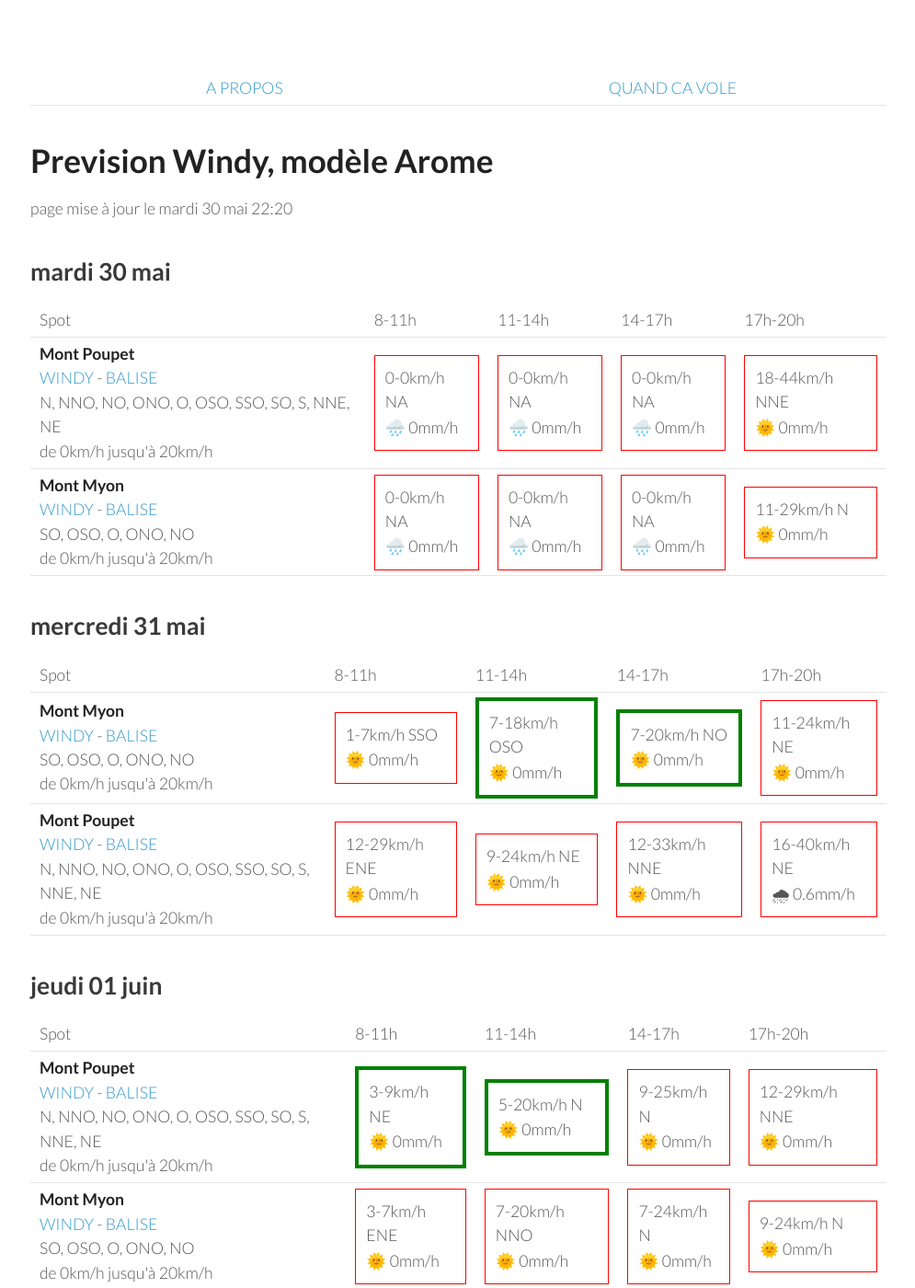
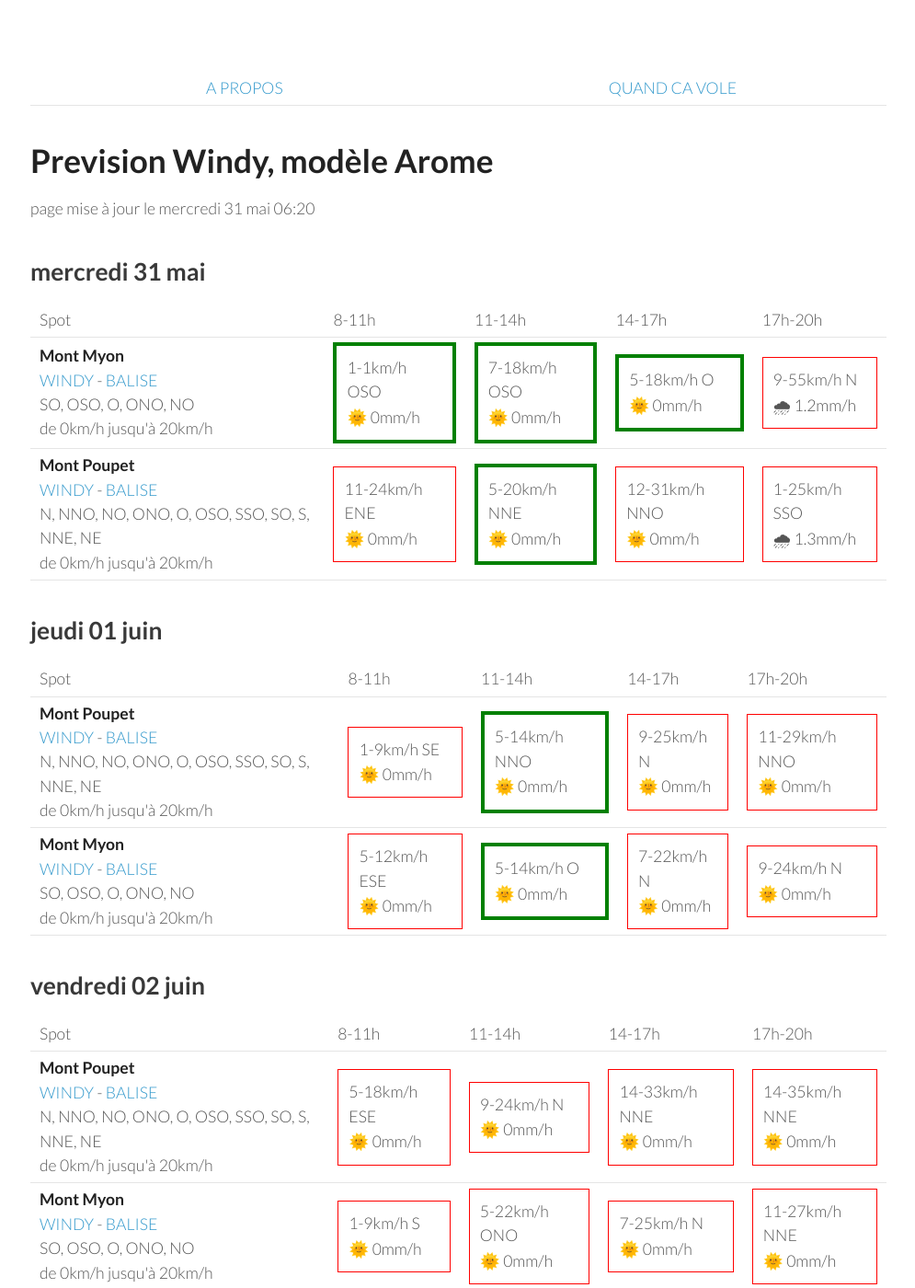
Before and after one commit to parapente-dans-le-nord/parapente-dans-le-nord.github.io, a Jekyll site: the page built from jura.markdown, in a window 1280 px wide and 1400 px high. Shown: the whole window at 92% size, without its empty margins (25-1020 px from the left). Built offline with Jekyll 4.4.1, drawn with Linux system fonts in a browser that asks for light colours; some of the changed text lies outside the part shown.

Commit message:
update index.markdown

```diff
--- a/jura.markdown
+++ b/jura.markdown
@@ -7,42 +7,8 @@ title:  "Tous les spots"
 {: .links}
 
 # Prevision Windy, modèle Arome
-page mise à jour le mardi 30 mai 22:20
+page mise à jour le mercredi 31 mai 06:20
 
-## mardi 30 mai
-
-{::nomarkdown}
-<table>
-  <tbody>
-    <tr>
-      <td>Spot</td>
-      <td>8-11h</td>
-      <td>11-14h</td>
-      <td>14-17h</td>
-      <td>17h-20h</td>
-    </tr>
-<tr>
-        <td><strong>Mont Poupet</strong><br><a href="https://windy.com/46.970/5.876?46.541,5.876,8">WINDY</a> - <span class=""><a href="http://www.balisemeteo.com/balise.php?idBalise=92">BALISE</a> </span><br> <span class="vent-favorable">N, NNO, NO, ONO, O, OSO, SSO, SO, S, NNE, NE</span><br><span class="force-vent">de 0km/h jusqu'à 20km/h</span> </td>
-
-            <td><div class="not-flyable"><p>0-0km/h NA</p><p>🌧️ 0mm/h</p></div></td>
-            <td><div class="not-flyable"><p>0-0km/h NA</p><p>🌧️ 0mm/h</p></div></td>
-            <td><div class="not-flyable"><p>0-0km/h NA</p><p>🌧️ 0mm/h</p></div></td>
-            <td><div class="not-flyable"><p>18-44km/h NNE</p><p>🌞 0mm/h</p></div></td>
-
-    </tr>
-<tr>
-        <td><strong>Mont Myon</strong><br><a href="https://windy.com/46.331/5.397?45.898,5.394,8,m:eWoagj8">WINDY</a> - <span class=""><a href="http://www.balisemeteo.com/balise.php?idBalise=70">BALISE</a> </span><br> <span class="vent-favorable">SO, OSO, O, ONO, NO</span><br><span class="force-vent">de 0km/h jusqu'à 20km/h</span> </td>
-
-            <td><div class="not-flyable"><p>0-0km/h NA</p><p>🌧️ 0mm/h</p></div></td>
-            <td><div class="not-flyable"><p>0-0km/h NA</p><p>🌧️ 0mm/h</p></div></td>
-            <td><div class="not-flyable"><p>0-0km/h NA</p><p>🌧️ 0mm/h</p></div></td>
-            <td><div class="not-flyable"><p>11-29km/h N</p><p>🌞 0mm/h</p></div></td>
-
-    </tr>
-
-</tbody>
-</table>
-{:/}
 ## mercredi 31 mai
 
 {::nomarkdown}
@@ -58,20 +24,20 @@ page mise à jour le mardi 30 mai 22:20
 <tr>
         <td><strong>Mont Myon</strong><br><a href="https://windy.com/46.331/5.397?45.898,5.394,8,m:eWoagj8">WINDY</a> - <span class=""><a href="http://www.balisemeteo.com/balise.php?idBalise=70">BALISE</a> </span><br> <span class="vent-favorable">SO, OSO, O, ONO, NO</span><br><span class="force-vent">de 0km/h jusqu'à 20km/h</span> </td>
 
-            <td><div class="not-flyable"><p>1-7km/h SSO</p><p>🌞 0mm/h</p></div></td>
+            <td><div class="flyable"><p>1-1km/h OSO</p><p>🌞 0mm/h</p></div></td>
             <td><div class="flyable"><p>7-18km/h OSO</p><p>🌞 0mm/h</p></div></td>
-            <td><div class="flyable"><p>7-20km/h NO</p><p>🌞 0mm/h</p></div></td>
-            <td><div class="not-flyable"><p>11-24km/h NE</p><p>🌞 0mm/h</p></div></td>
+            <td><div class="flyable"><p>5-18km/h O</p><p>🌞 0mm/h</p></div></td>
+            <td><div class="not-flyable"><p>9-55km/h N</p><p>🌧 1.2mm/h</p></div></td>
 
 
     </tr>
 <tr>
         <td><strong>Mont Poupet</strong><br><a href="https://windy.com/46.970/5.876?46.541,5.876,8">WINDY</a> - <span class=""><a href="http://www.balisemeteo.com/balise.php?idBalise=92">BALISE</a> </span><br> <span class="vent-favorable">N, NNO, NO, ONO, O, OSO, SSO, SO, S, NNE, NE</span><br><span class="force-vent">de 0km/h jusqu'à 20km/h</span> </td>
 
-            <td><div class="not-flyable"><p>12-29km/h ENE</p><p>🌞 0mm/h</p></div></td>
-            <td><div class="not-flyable"><p>9-24km/h NE</p><p>🌞 0mm/h</p></div></td>
-            <td><div class="not-flyable"><p>12-33km/h NNE</p><p>🌞 0mm/h</p></div></td>
-            <td><div class="not-flyable"><p>16-40km/h NE</p><p>🌧 0.6mm/h</p></div></td>
+            <td><div class="not-flyable"><p>11-24km/h ENE</p><p>🌞 0mm/h</p></div></td>
+            <td><div class="flyable"><p>5-20km/h NNE</p><p>🌞 0mm/h</p></div></td>
+            <td><div class="not-flyable"><p>12-31km/h NNO</p><p>🌞 0mm/h</p></div></td>
+            <td><div class="not-flyable"><p>1-25km/h SSO</p><p>🌧 1.3mm/h</p></div></td>
 
 
     </tr>
@@ -94,19 +60,19 @@ page mise à jour le mardi 30 mai 22:20
 <tr>
         <td><strong>Mont Poupet</strong><br><a href="https://windy.com/46.970/5.876?46.541,5.876,8">WINDY</a> - <span class=""><a href="http://www.balisemeteo.com/balise.php?idBalise=92">BALISE</a> </span><br> <span class="vent-favorable">N, NNO, NO, ONO, O, OSO, SSO, SO, S, NNE, NE</span><br><span class="force-vent">de 0km/h jusqu'à 20km/h</span> </td>
 
-            <td><div class="flyable"><p>3-9km/h NE</p><p>🌞 0mm/h</p></div></td>
-            <td><div class="flyable"><p>5-20km/h N</p><p>🌞 0mm/h</p></div></td>
+            <td><div class="not-flyable"><p>1-9km/h SE</p><p>🌞 0mm/h</p></div></td>
+            <td><div class="flyable"><p>5-14km/h NNO</p><p>🌞 0mm/h</p></div></td>
             <td><div class="not-flyable"><p>9-25km/h N</p><p>🌞 0mm/h</p></div></td>
-            <td><div class="not-flyable"><p>12-29km/h NNE</p><p>🌞 0mm/h</p></div></td>
+            <td><div class="not-flyable"><p>11-29km/h NNO</p><p>🌞 0mm/h</p></div></td>
 
 
     </tr>
 <tr>
         <td><strong>Mont Myon</strong><br><a href="https://windy.com/46.331/5.397?45.898,5.394,8,m:eWoagj8">WINDY</a> - <span class=""><a href="http://www.balisemeteo.com/balise.php?idBalise=70">BALISE</a> </span><br> <span class="vent-favorable">SO, OSO, O, ONO, NO</span><br><span class="force-vent">de 0km/h jusqu'à 20km/h</span> </td>
 
-            <td><div class="not-flyable"><p>3-7km/h ENE</p><p>🌞 0mm/h</p></div></td>
-            <td><div class="not-flyable"><p>7-20km/h NNO</p><p>🌞 0mm/h</p></div></td>
-            <td><div class="not-flyable"><p>7-24km/h N</p><p>🌞 0mm/h</p></div></td>
+            <td><div class="not-flyable"><p>5-12km/h ESE</p><p>🌞 0mm/h</p></div></td>
+            <td><div class="flyable"><p>5-14km/h O</p><p>🌞 0mm/h</p></div></td>
+            <td><div class="not-flyable"><p>7-22km/h N</p><p>🌞 0mm/h</p></div></td>
             <td><div class="not-flyable"><p>9-24km/h N</p><p>🌞 0mm/h</p></div></td>
 
 
@@ -128,22 +94,22 @@ page mise à jour le mardi 30 mai 22:20
       <td>17h-20h</td>
     </tr>
 <tr>
-        <td><strong>Mont Myon</strong><br><a href="https://windy.com/46.331/5.397?45.898,5.394,8,m:eWoagj8">WINDY</a> - <span class=""><a href="http://www.balisemeteo.com/balise.php?idBalise=70">BALISE</a> </span><br> <span class="vent-favorable">SO, OSO, O, ONO, NO</span><br><span class="force-vent">de 0km/h jusqu'à 20km/h</span> </td>
+        <td><strong>Mont Poupet</strong><br><a href="https://windy.com/46.970/5.876?46.541,5.876,8">WINDY</a> - <span class=""><a href="http://www.balisemeteo.com/balise.php?idBalise=92">BALISE</a> </span><br> <span class="vent-favorable">N, NNO, NO, ONO, O, OSO, SSO, SO, S, NNE, NE</span><br><span class="force-vent">de 0km/h jusqu'à 20km/h</span> </td>
 
-            <td><div class="flyable"><p>1-11km/h SO</p><p>🌞 0mm/h</p></div></td>
-            <td><div class="flyable"><p>7-20km/h ONO</p><p>🌞 0mm/h</p></div></td>
-            <td><div class="not-flyable"><p>7-24km/h N</p><p>🌞 0mm/h</p></div></td>
-            <td><div class="not-flyable"><p>12-27km/h N</p><p>🌞 0mm/h</p></div></td>
+            <td><div class="not-flyable"><p>5-18km/h ESE</p><p>🌞 0mm/h</p></div></td>
+            <td><div class="not-flyable"><p>9-24km/h N</p><p>🌞 0mm/h</p></div></td>
+            <td><div class="not-flyable"><p>14-33km/h NNE</p><p>🌞 0mm/h</p></div></td>
+            <td><div class="not-flyable"><p>14-35km/h NNE</p><p>🌞 0mm/h</p></div></td>
 
 
     </tr>
 <tr>
-        <td><strong>Mont Poupet</strong><br><a href="https://windy.com/46.970/5.876?46.541,5.876,8">WINDY</a> - <span class=""><a href="http://www.balisemeteo.com/balise.php?idBalise=92">BALISE</a> </span><br> <span class="vent-favorable">N, NNO, NO, ONO, O, OSO, SSO, SO, S, NNE, NE</span><br><span class="force-vent">de 0km/h jusqu'à 20km/h</span> </td>
+        <td><strong>Mont Myon</strong><br><a href="https://windy.com/46.331/5.397?45.898,5.394,8,m:eWoagj8">WINDY</a> - <span class=""><a href="http://www.balisemeteo.com/balise.php?idBalise=70">BALISE</a> </span><br> <span class="vent-favorable">SO, OSO, O, ONO, NO</span><br><span class="force-vent">de 0km/h jusqu'à 20km/h</span> </td>
 
-            <td><div class="not-flyable"><p>5-18km/h E</p><p>🌞 0mm/h</p></div></td>
-            <td><div class="not-flyable"><p>9-24km/h N</p><p>🌞 0mm/h</p></div></td>
-            <td><div class="not-flyable"><p>14-35km/h NNE</p><p>🌞 0mm/h</p></div></td>
-            <td><div class="not-flyable"><p>14-37km/h NNE</p><p>🌞 0mm/h</p></div></td>
+            <td><div class="not-flyable"><p>1-9km/h S</p><p>🌞 0mm/h</p></div></td>
+            <td><div class="not-flyable"><p>5-22km/h ONO</p><p>🌞 0mm/h</p></div></td>
+            <td><div class="not-flyable"><p>7-25km/h N</p><p>🌞 0mm/h</p></div></td>
+            <td><div class="not-flyable"><p>11-27km/h NNE</p><p>🌞 0mm/h</p></div></td>
 
 
     </tr>
@@ -166,7 +132,7 @@ page mise à jour le mardi 30 mai 22:20
 <tr>
         <td><strong>Mont Poupet</strong><br><a href="https://windy.com/46.970/5.876?46.541,5.876,8">WINDY</a> - <span class=""><a href="http://www.balisemeteo.com/balise.php?idBalise=92">BALISE</a> </span><br> <span class="vent-favorable">N, NNO, NO, ONO, O, OSO, SSO, SO, S, NNE, NE</span><br><span class="force-vent">de 0km/h jusqu'à 20km/h</span> </td>
 
-            <td><div class="flyable"><p>3-16km/h S</p><p>🌞 0mm/h</p></div></td>
+            <td><div class="not-flyable"><p>3-14km/h SSE</p><p>🌞 0mm/h</p></div></td>
             <td><div class="flyable"><p>5-20km/h NO</p><p>🌞 0mm/h</p></div></td>
             <td><div class="flyable"><p>5-20km/h NNO</p><p>🌧 0.4mm/h</p></div></td>
             <td><div class="flyable"><p>5-18km/h NNE</p><p>🌞 0mm/h</p></div></td>
@@ -176,8 +142,8 @@ page mise à jour le mardi 30 mai 22:20
 <tr>
         <td><strong>Mont Myon</strong><br><a href="https://windy.com/46.331/5.397?45.898,5.394,8,m:eWoagj8">WINDY</a> - <span class=""><a href="http://www.balisemeteo.com/balise.php?idBalise=70">BALISE</a> </span><br> <span class="vent-favorable">SO, OSO, O, ONO, NO</span><br><span class="force-vent">de 0km/h jusqu'à 20km/h</span> </td>
 
-            <td><div class="not-flyable"><p>3-12km/h S</p><p>🌞 0mm/h</p></div></td>
-            <td><div class="flyable"><p>5-20km/h SO</p><p>🌞 0mm/h</p></div></td>
+            <td><div class="not-flyable"><p>3-14km/h S</p><p>🌞 0mm/h</p></div></td>
+            <td><div class="not-flyable"><p>7-22km/h SO</p><p>🌞 0mm/h</p></div></td>
             <td><div class="not-flyable"><p>1-20km/h SSE</p><p>🌧 0.5mm/h</p></div></td>
             <td><div class="not-flyable"><p>5-24km/h ESE</p><p>🌧 1.7mm/h</p></div></td>
 
```
